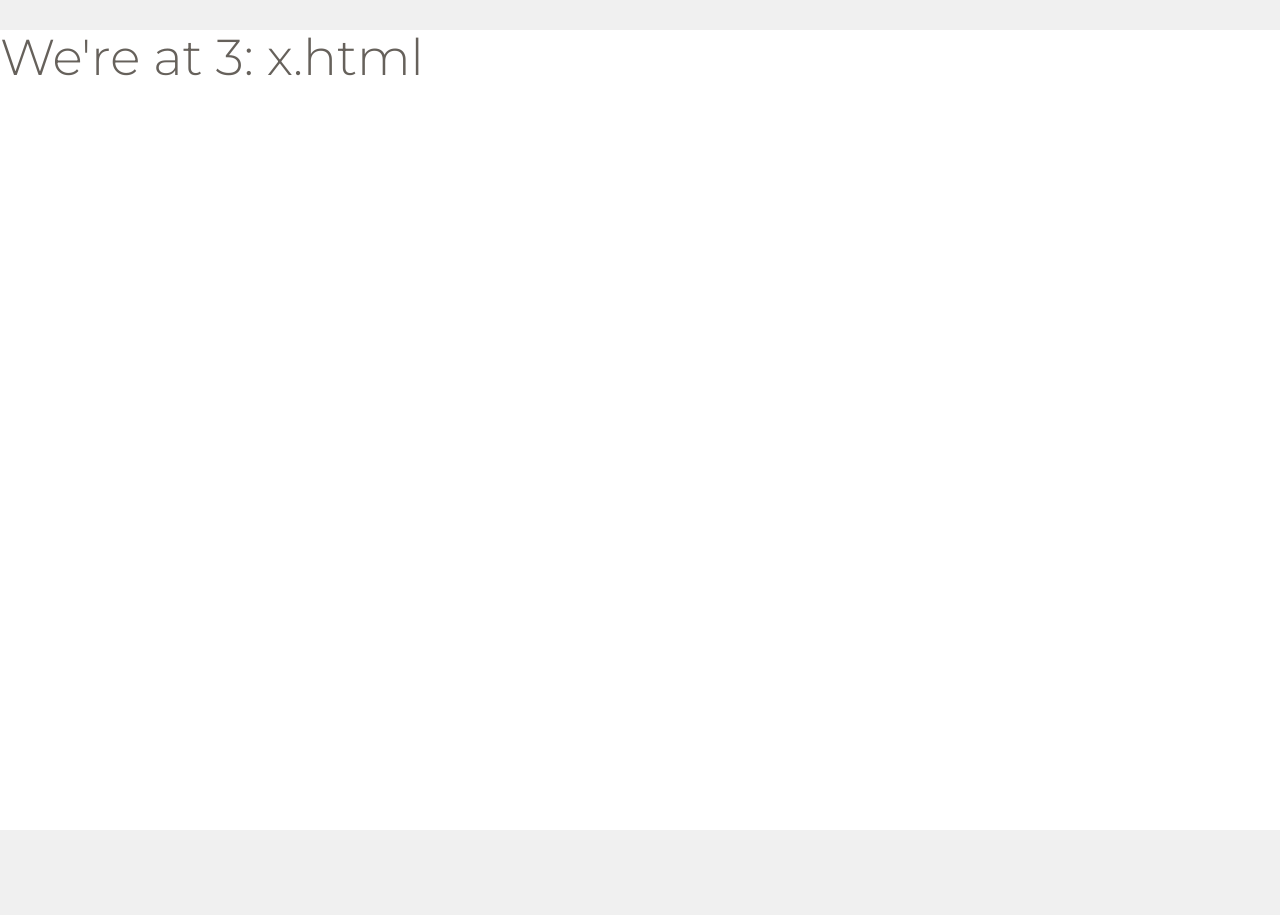
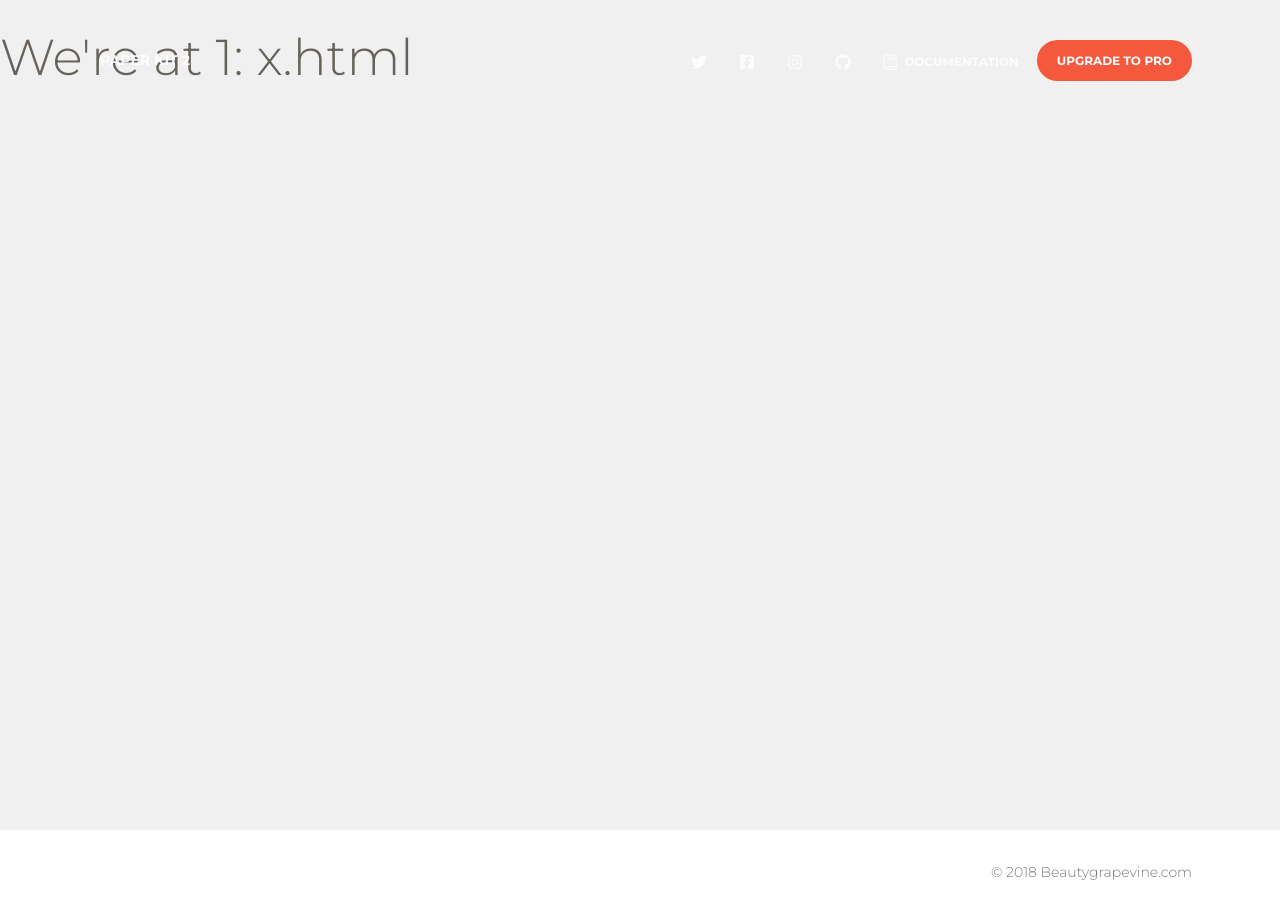
Before and after one commit to Wollno/bgv, a plain HTML site: page index.html in a window 1280 px wide. Before the commit the page ends 830 px from the top, so only its background shows below. Drawn offline with Linux system fonts and the light colour scheme; no server answers.

Commit message:
added nav

```diff
--- a/index.html
+++ b/index.html
@@ -110,8 +110,73 @@
     <!-- End Single Page Apps for GitHub Pages -->
 
   </head>
-  <body id="body">
-    <div id="root"></div>
+  <body>
+      <nav class="navbar navbar-expand-md fixed-top navbar-transparent" color-on-scroll="500">
+          <div class="container">
+              <div class="navbar-translate">
+                  <button class="navbar-toggler navbar-toggler-right navbar-burger" type="button" data-toggle="collapse" data-target="#navbarToggler" aria-controls="navbarTogglerDemo02" aria-expanded="false" aria-label="Toggle navigation">
+                      <span class="navbar-toggler-bar"></span>
+                      <span class="navbar-toggler-bar"></span>
+                      <span class="navbar-toggler-bar"></span>
+                  </button>
+                  <a class="navbar-brand" href="https://www.creative-tim.com">Paper Kit 2</a>
+              </div>
+              <div class="collapse navbar-collapse" id="navbarToggler">
+                  <ul class="navbar-nav ml-auto">
+                      <li class="nav-item">
+                          <a class="nav-link" rel="tooltip" title="Follow us on Twitter" data-placement="bottom" href="https://twitter.com/CreativeTim" target="_blank">
+                              <i class="fa fa-twitter"></i>
+                              <p class="d-lg-none">Twitter</p>
+                          </a>
+                      </li>
+                      <li class="nav-item">
+                          <a class="nav-link" rel="tooltip" title="Like us on Facebook" data-placement="bottom" href="https://www.facebook.com/CreativeTim" target="_blank">
+                              <i class="fa fa-facebook-square"></i>
+                              <p class="d-lg-none">Facebook</p>
+                          </a>
+                      </li>
+                      <li class="nav-item">
+                          <a class="nav-link" rel="tooltip" title="Follow us on Instagram" data-placement="bottom" href="https://www.instagram.com/CreativeTimOfficial" target="_blank">
+                              <i class="fa fa-instagram"></i>
+                              <p class="d-lg-none">Instagram</p>
+                          </a>
+                      </li>
+                      <li class="nav-item">
+                          <a class="nav-link" rel="tooltip" title="Star on GitHub" data-placement="bottom" href="https://www.github.com/CreativeTimOfficial/paper-kit" target="_blank">
+                              <i class="fa fa-github"></i>
+                              <p class="d-lg-none">GitHub</p>
+                          </a>
+                      </li>
+                      <li class="nav-item">
+                          <a href="documentation/tutorial-components.html" target="_blank" class="nav-link"><i class="nc-icon nc-book-bookmark"></i> Documentation</a>
+                      </li>
+                      <li class="nav-item">
+              <a href="https://www.creative-tim.com/product/paper-kit-2-pro?ref=pk2-free-local" target="_blank" class="btn btn-danger btn-round">Upgrade to Pro</a>
+            </li>
+                  </ul>
+              </div>
+          </div>
+      </nav>
+    <div id="root" class="wrapper"></div>
+
+    <footer class="footer">
+      <div class="container">
+          <div class="row">
+              <nav class="footer-nav">
+                  <!-- <ul>
+                      <li><a href="http://www.creative-tim.com">Creative Tim</a></li>
+                      <li><a href="http://blog.creative-tim.com">Blog</a></li>
+                      <li><a href="http://www.creative-tim.com/license">Licenses</a></li>
+                  </ul> -->
+              </nav>
+              <div class="credits ml-auto">
+                  <span class="copyright">
+                      © <script>document.write(new Date().getFullYear())</script> Beautygrapevine.com
+                  </span>
+              </div>
+          </div>
+      </div>
+  </footer>
 
     <!-- single page app in bundle.js -->
     <script type="text/babel" src="/bgv/page.js"></script>
--- a/page.js
+++ b/page.js
@@ -37,13 +37,5 @@ console.log(pathparts);
 
 ReactDOM.render(
     <h1>We're at 1: {pathparts}</h1>,
-    document.getElementById('body')
+    document.getElementById('root')
 );
-ReactDOM.render(
-    <h1>We're at 2: {pathparts}</h1>,
-    document.getElementById('body')
-);
-ReactDOM.render(
-    <h1>We're at 3: {pathparts}</h1>,
-    document.getElementById('body')
-);
```
